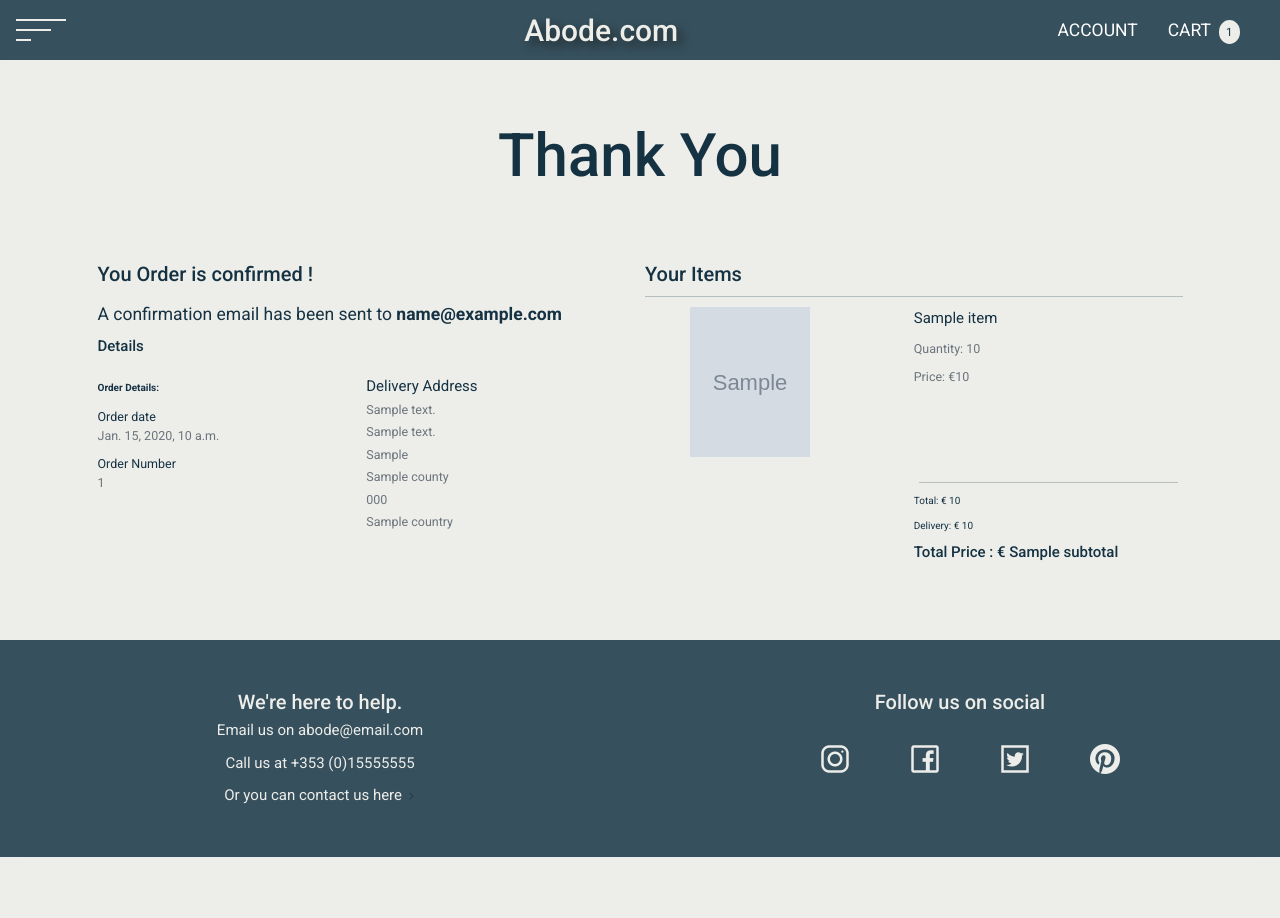
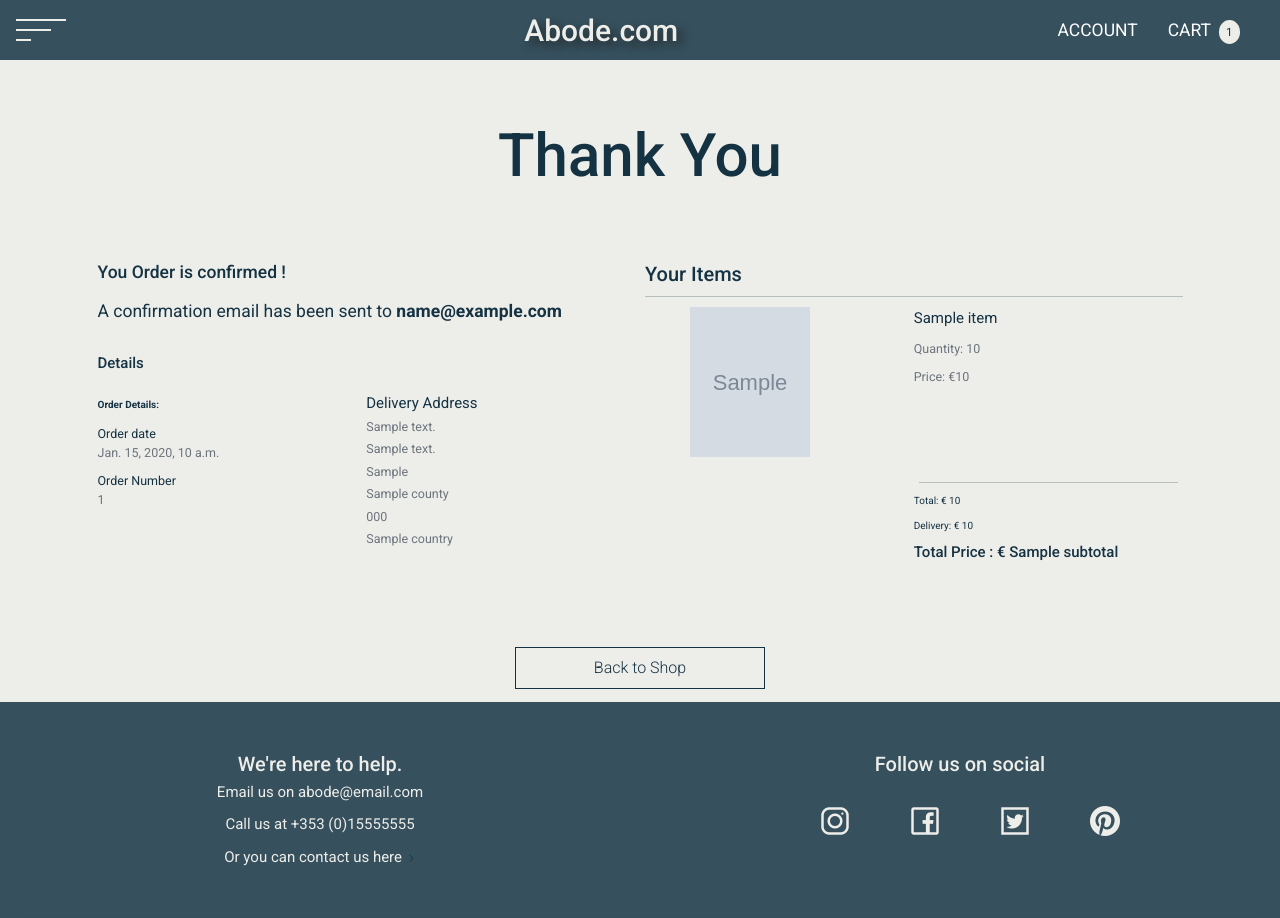
Before and after one commit to BrianWhelanDublin/milestone-project-4, a Django app: template checkout/templates/checkout/checkout_success.html in a window 1280 px wide. Before the commit the page ends 857 px from the top, so only its background shows below. Run offline with Django 3.2, Linux system fonts and the light colour scheme; the template is opened without the code that fills it: most values are stand-ins (such as "Sample title", 1, 10 or a date in 2020); grey boxes marked "Sample" are stand-in pictures; some libraries are stand-ins or nearby versions.

Commit message:
edit checkout success page

```diff
--- a/checkout/templates/checkout/checkout_success.html
+++ b/checkout/templates/checkout/checkout_success.html
@@ -10,18 +10,34 @@ Checkout
 <div class="container checkout-container">
     <div class="row">
         <div class="col flex-center checkout-heading">
+            {% if previous_order %}
+            <h1>Previous Order</h1>
+            {% else %}
             <h1>Thank You</h1>
+            {% endif %}
         </div>
         <div class="row p-4">
             <div class="col-12 col-md-6 px-2 mb-5 ">
-                <h3 class="fs-2 mb-4">You Order is confirmed !</h3>
-                <p class="mt-3 fs-3">A confirmation email has been sent to <strong class="fs-3">{{ order.email }}</strong></p>
+                {% if previous_order %}
+                <h3 class="fs-3 mb-4">You Order was confirmed on {{ order.date }}!</h3>
+                {% else %}
+                <h3 class="fs-3 mb-4">You Order is confirmed !</h3>
+                {% endif %}
+                <p class="mt-3 fs-3 mb-5">A confirmation email
+                    {% if previous_order %}
+                     was sent to
+                     {% else %}
+                          has been sent to
+                          {% endif %}
+                     <strong
+                        class="fs-3">{{ order.email }}</strong></p>
                 <h4>Details</h4>
                 <div class="row">
                     <div class="col-12 col-md-6">
                         <p class="mt-4 fs-4"><strong>Order Details:</strong></p>
                         <p class="fs-5">Order date <br> <span class="text-muted fs-5">{{ order.date }}</span></p>
-                        <p class="fs-5">Order Number <br> <span class="text-muted fs-5">{{ order.order_number }}</span></p>
+                        <p class="fs-5">Order Number <br> <span class="text-muted fs-5">{{ order.order_number }}</span>
+                        </p>
                     </div>
                     <div class="col-6">
                         <p class="fs-4 mt-4">Delivery Address <br>
@@ -59,6 +75,15 @@ Checkout
 
             </div>
         </div>
+        <div class="row">
+            <div class="col">
+              <div class="flex-center mt-5">
+                   <a  href="{% url 'all_items' %}"
+                        class="item-link-light item-link-button  flex-center">Back to
+                        Shop</a>
+              </div>
+            </div>
+        </div>
     </div>
 </div>
 
```
Lines whose indentation alone changed are shown as unchanged.
